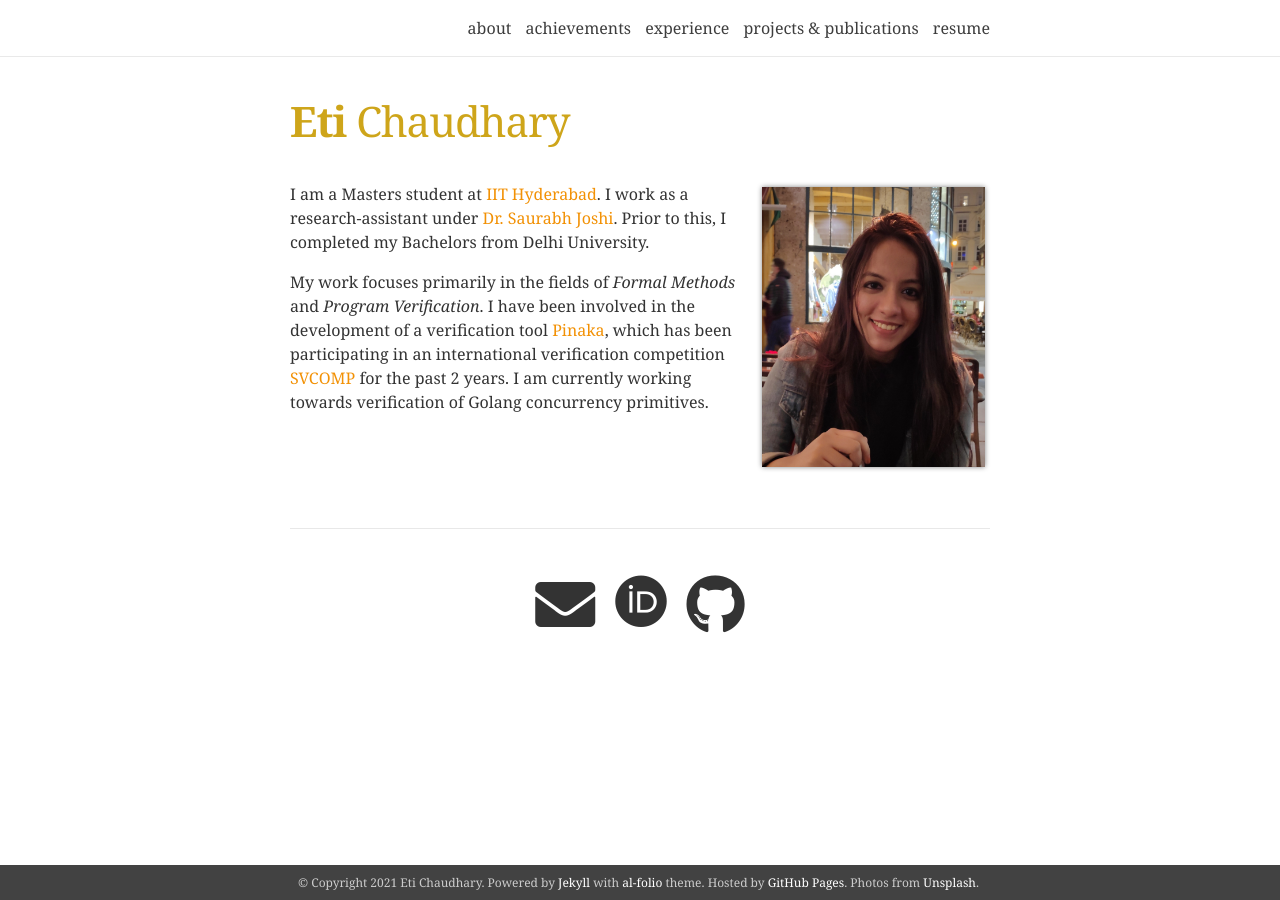
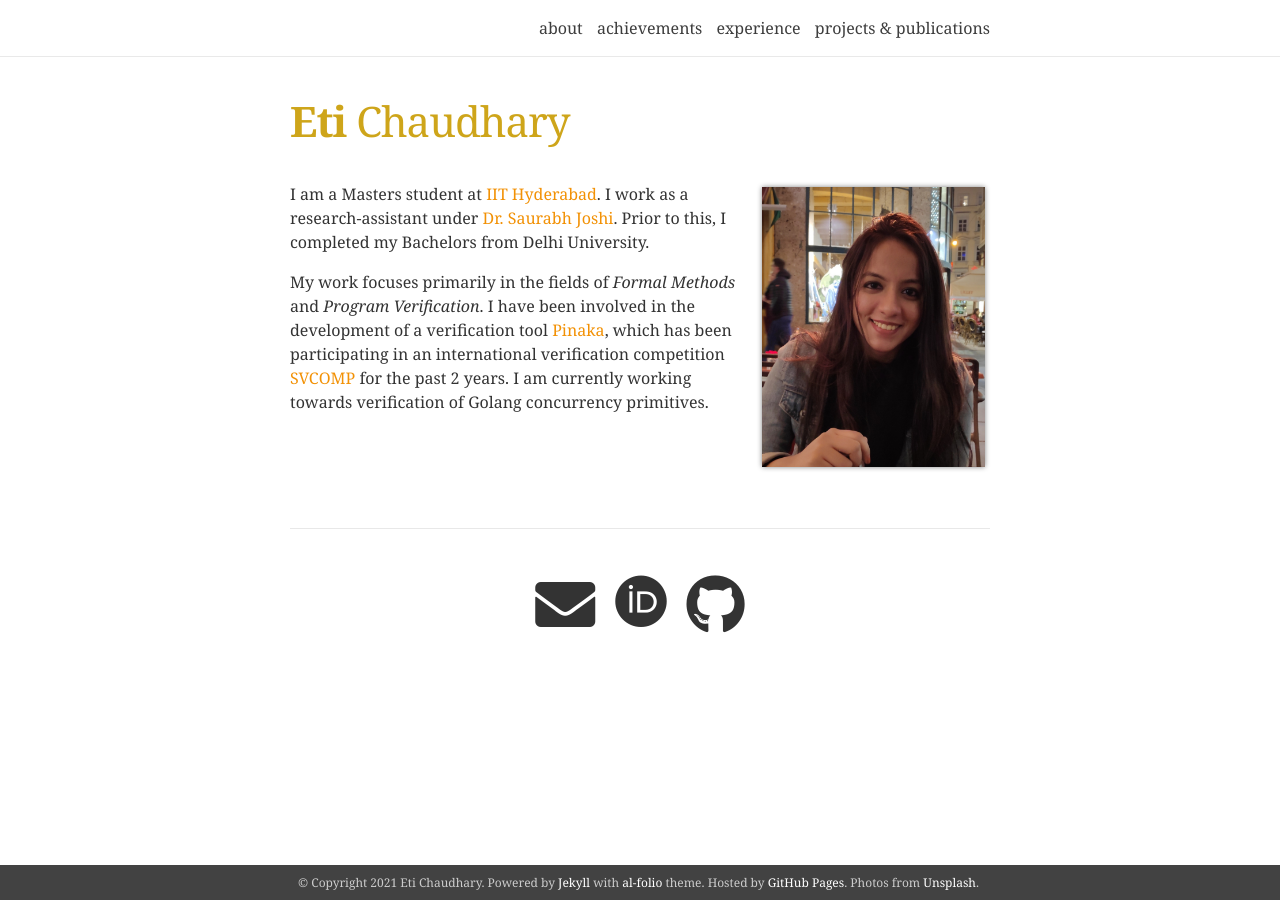
Before and after one commit to EtiChaudhary/etichaudhary.github.io, a Jekyll site: the page built from _pages/about.md, in a window 1280 px wide. Built offline with Jekyll 4.4.1, drawn with Linux system fonts in a browser that asks for light colours; nearby versions of some CDN libraries; some web fonts are replaced.

Commit message:
take down resume

```diff
--- a/_includes/header.html
+++ b/_includes/header.html
@@ -36,7 +36,7 @@
         {% endfor %}
 
         <!-- Resume -->
-        <a target="_blank" class="page-link" href="/assets/pdf/Eti_Chaudhary.pdf">resume</a>
+        <!-- <a target="_blank" class="page-link" href="/assets/pdf/Eti_Chaudhary.pdf">resume</a> -->
 
         <!-- CV link -->
         <!-- <a class="page-link" href="{{ '/assets/pdf/CV.pdf' | prepend: site.baseurl | prepend: site.url }}">vitae</a> -->
```
